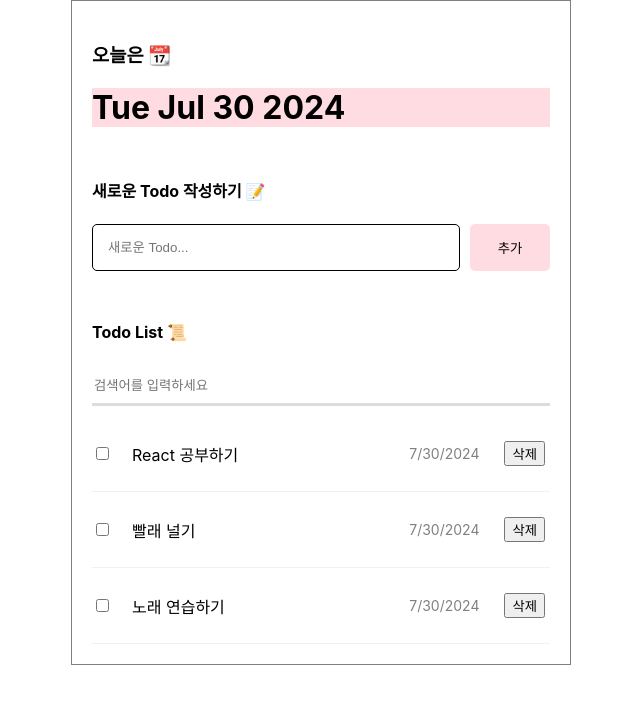
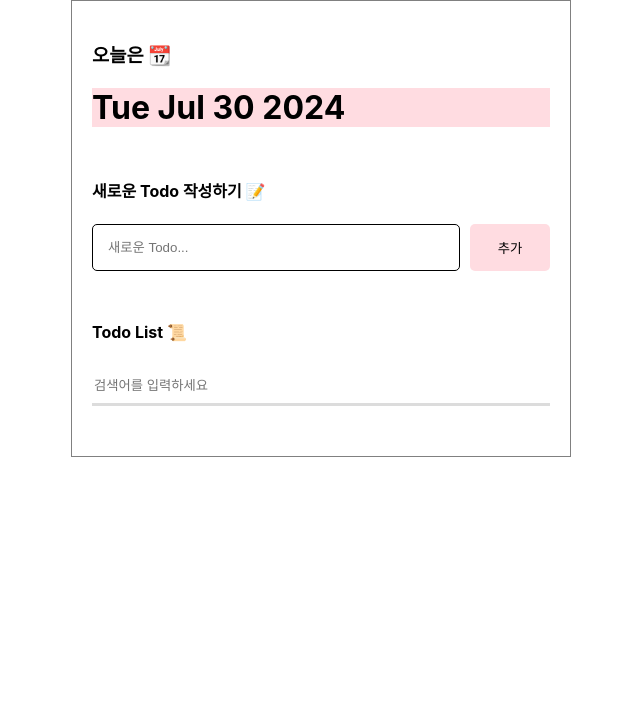
Before and after one commit to dkssudgb/frontend_class, a React (Create React App) app in the folder 0730/todolist/: page / in a window 1280 px wide. Shown: the top 704 px of the page, without its empty margins (319-959 px from the left). Built offline with nearby package versions, Linux system fonts and the light colour scheme.

Commit message:
funtion: App.js
Update, Delete

```diff
--- a/0730/todolist/src/App.js
+++ b/0730/todolist/src/App.js
@@ -4,30 +4,31 @@ import TodoEditor from './components/TodoEditor';
 import TodoList from './components/TodoList';
 import { useState, useRef } from "react";
 
-const mockTodo = [
-  {
-    id: 0,
-    isDone: false,
-    content: "React 공부하기",
-    createDate: new Date().getTime() },
-  {
-    id: 1,
-    isDone: false,
-    content: "빨래 널기",
-    createDate: new Date().getTime() },
-  {
-    id: 2,
-    isDone: false,
-    content: "노래 연습하기",
-    createDate: new Date().getTime() },
-]
+// const mockTodo = [
+//   {
+//     id: 0,
+//     isDone: false,
+//     content: "React 공부하기",
+//     createDate: new Date().getTime() },
+//   {
+//     id: 1,
+//     isDone: false,
+//     content: "빨래 널기",
+//     createDate: new Date().getTime() },
+//   {
+//     id: 2,
+//     isDone: false,
+//     content: "노래 연습하기",
+//     createDate: new Date().getTime() },
+// ]
 
 function App() {
-  const [todo, setTodo] = useState(mockTodo);
-  const idRef = useRef(3);
+  const [todo, setTodo] = useState([]);
+  const idRef = useRef(0);
+
   const onCreate = (content) => {
     const newItem = {
-      id: 0,
+      id: idRef.current,
       content,
       isDate: false,
       createDate: new Date().getTime()
@@ -36,11 +37,22 @@ function App() {
     idRef.current += 1;
   };
 
+  const onUpdate = (targetId) => {
+    setTodo(
+      todo.map((it) => it.id === targetId ? {...it, isDone: !it.isDone} : it
+      )
+    );
+  };
+
+  const onDelete = (targetId) => {
+    setTodo(todo.filter((it) => it.id !== targetId));
+  };
+
   return (
     <div className="App">
       <Header />
       <TodoEditor onCreate={onCreate}/>
-      <TodoList todo={todo}/>
+      <TodoList todo={todo} onUpdate={onUpdate} onDelete={onDelete}/>
     </div>
   );
 }
```
